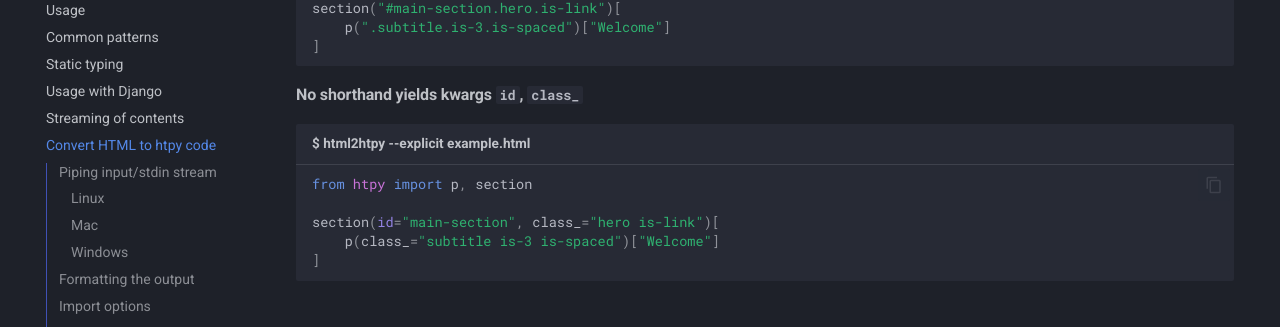
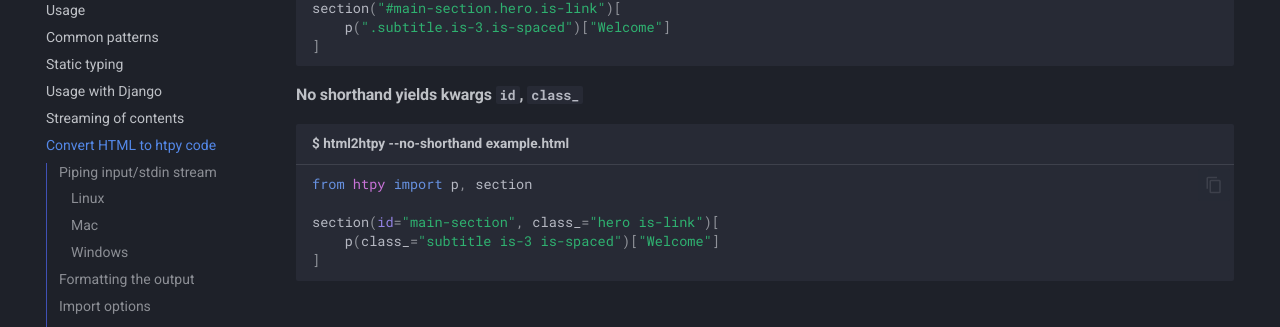
Before and after one commit to pelme/htpy, an MkDocs documentation site: the page built from docs/html2htpy.md, in a window 1280 px wide and 900 px high, scrolled down 2953 px. Shown: the part 125-452 px from the top of the window. Built offline with MkDocs 1.6.1 and Material for MkDocs 9.7.7, drawn with Linux system fonts in a browser that asks for light colours; comment, search, counter and statistics services are not loaded.

Commit message:
Fix minor outdated info in docs

````diff
--- a/docs/html2htpy.md
+++ b/docs/html2htpy.md
@@ -151,7 +151,7 @@
 ```
 
 #### No shorthand yields kwargs `id`, `class_`
-```py title="$ html2htpy --explicit example.html"
+```py title="$ html2htpy --no-shorthand example.html"
 from htpy import p, section
 
 section(id="main-section", class_="hero is-link")[
````
